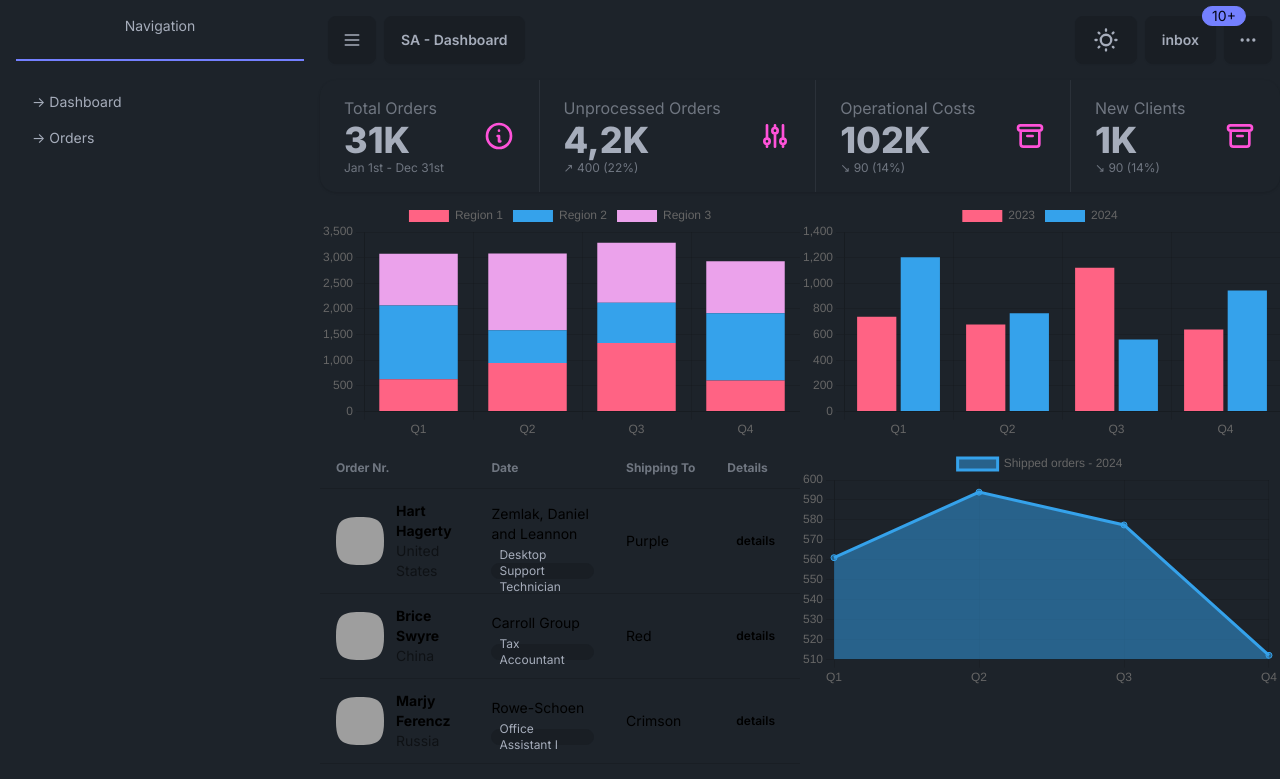
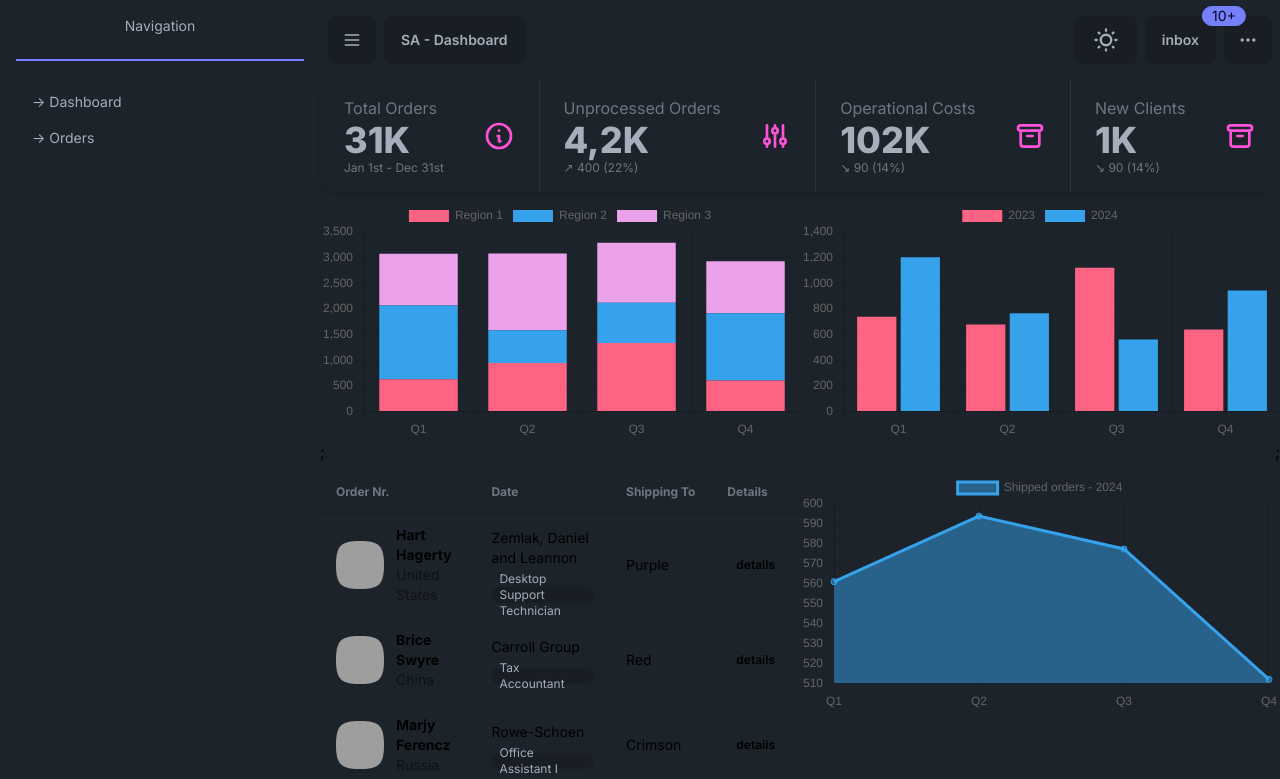
Before and after one commit to gabrielcrZ/thesis-internal-ui-nextjs, a Next.js app: page / in a window 1280 px wide. Shown: the top 779 px of the page. Built offline with nearby package versions, Linux system fonts and the light colour scheme; grey boxes are pictures that could not be loaded.

Commit message:
solved chart not sizing

```diff
--- a/app/components/charts/BarChart.tsx
+++ b/app/components/charts/BarChart.tsx
@@ -50,7 +50,11 @@ function BarChart() {
     ],
   };
 
-  return <Bar options={options} data={data} />;
+  return (
+    <>
+      <Bar options={options} data={data} />;
+    </>
+  );
 }
 
 export default BarChart;
--- a/app/components/charts/StackBarChart.tsx
+++ b/app/components/charts/StackBarChart.tsx
@@ -60,7 +60,11 @@ function StackBarChart() {
     ],
   };
 
-  return <Bar options={options} data={data} />;
+  return (
+    <>
+      <Bar options={options} data={data} />;
+    </>
+  );
 }
 
 export default StackBarChart;
--- a/app/components/content/Content.tsx
+++ b/app/components/content/Content.tsx
@@ -12,7 +12,7 @@ const Content = () => {
       <Toast/>
       <Stats />
       <div className="grid grid-cols-2">
-        <div className="pt-2">
+        <div className="grid justify-items-start pt-2">
           <StackBarChart />
         </div>
         <div className="grid justify-items-end pt-2">
```
